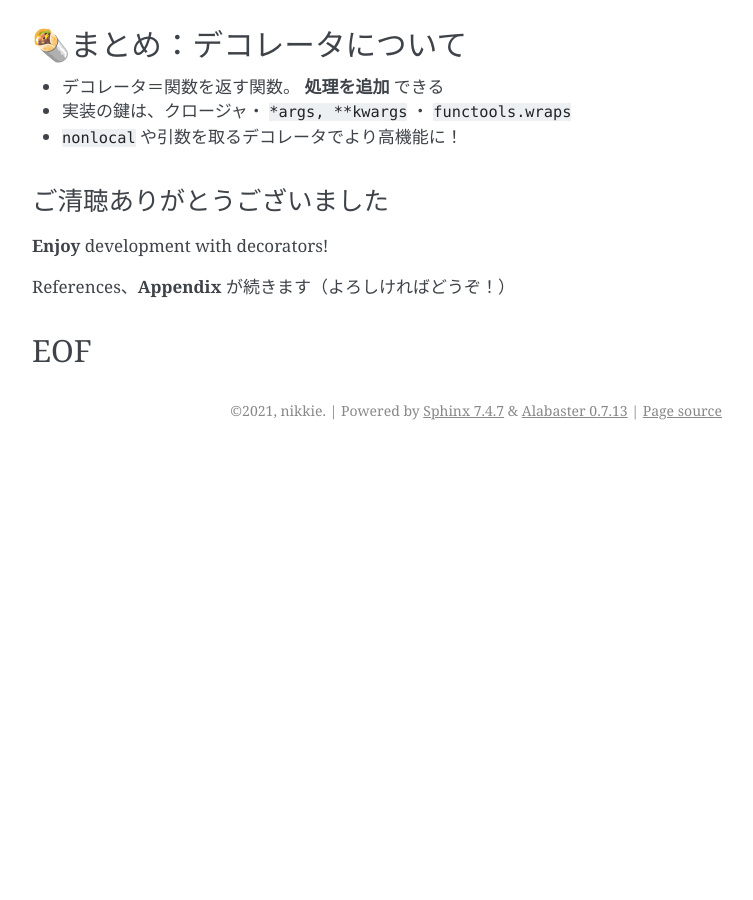
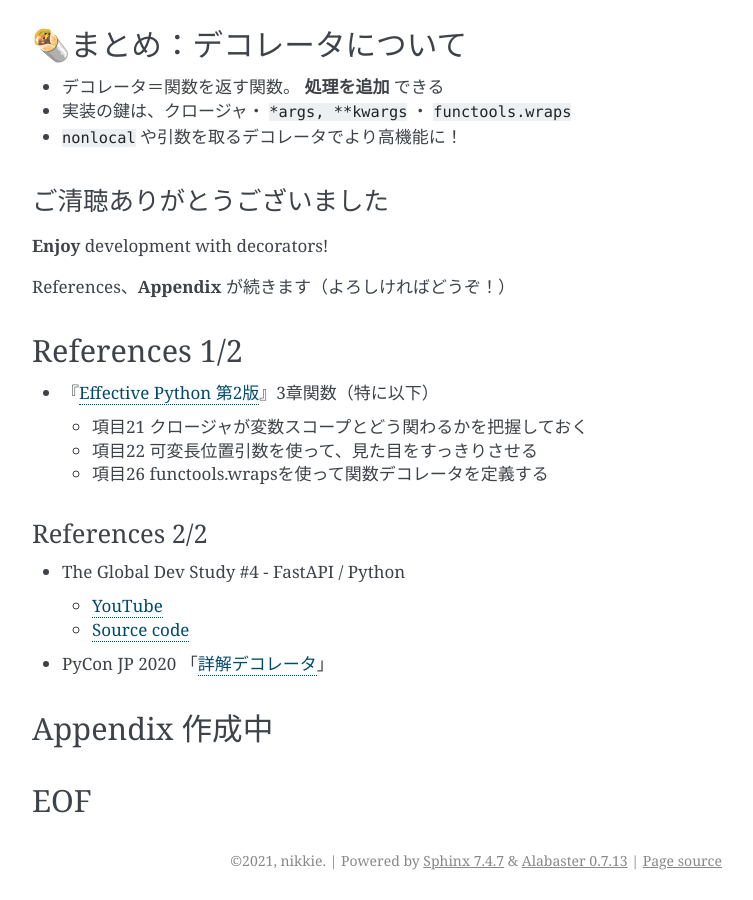
Before and after one commit to ftnext/2021_slides, a Sphinx documentation site: the page built from source/rakus_Aug_pythontips/about_decorators.rst, in a window 1280 px wide and 900 px high, scrolled down 12703 px. Shown: the whole window, without its empty margins (388-1141 px from the left). Built offline with Sphinx 7.4.7, drawn with Linux system fonts in a browser that asks for light colours; comment, search, counter and statistics services are not loaded; before the commit the page ends 13153 px from its top, so only the background shows below that; some of the changed text lies outside the part shown.

Commit message:
[feat] Add references

```diff
--- a/source/rakus_Aug_pythontips/about_decorators.rst
+++ b/source/rakus_Aug_pythontips/about_decorators.rst
@@ -76,5 +76,27 @@
 
 References、**Appendix** が続きます（よろしければどうぞ！）
 
+References 1/2
+============================================================
+
+* 『`Effective Python 第2版 <https://www.oreilly.co.jp/books/9784873119175/>`_』3章関数（特に以下）
+
+  * 項目21 クロージャが変数スコープとどう関わるかを把握しておく
+  * 項目22 可変長位置引数を使って、見た目をすっきりさせる
+  * 項目26 functools.wrapsを使って関数デコレータを定義する
+
+References 2/2
+------------------------------------------------
+
+* The Global Dev Study #4 - FastAPI / Python
+
+  * `YouTube <https://youtu.be/Ly3ZUDqAsL8>`_
+  * `Source code <https://github.com/reuven/Forkwell-2021-July-6>`_
+
+* PyCon JP 2020 「`詳解デコレータ <https://pycon.jp/2020/timetable/?id=203944>`_」
+
+Appendix 作成中
+============================================================
+
 EOF
 ============================================================
```
Also changed, not shown: other parts of source/rakus_Aug_pythontips/about_decorators.rst (+1 -1 lines).
